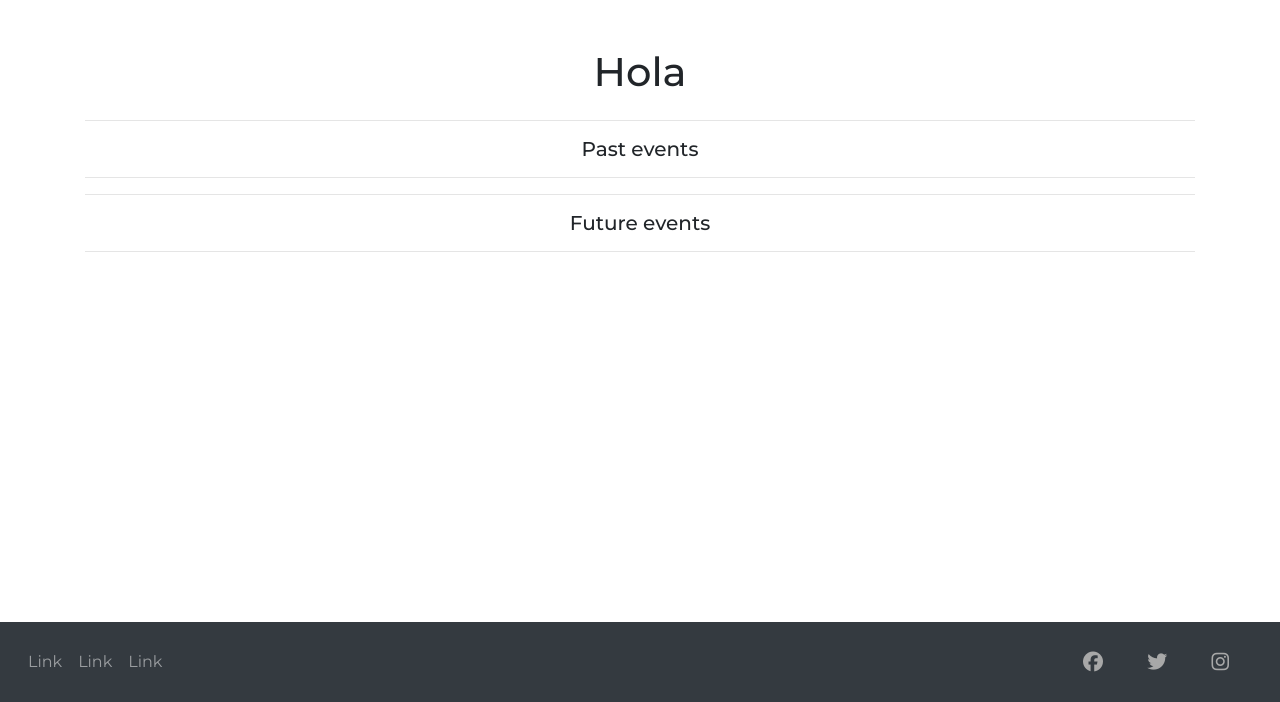
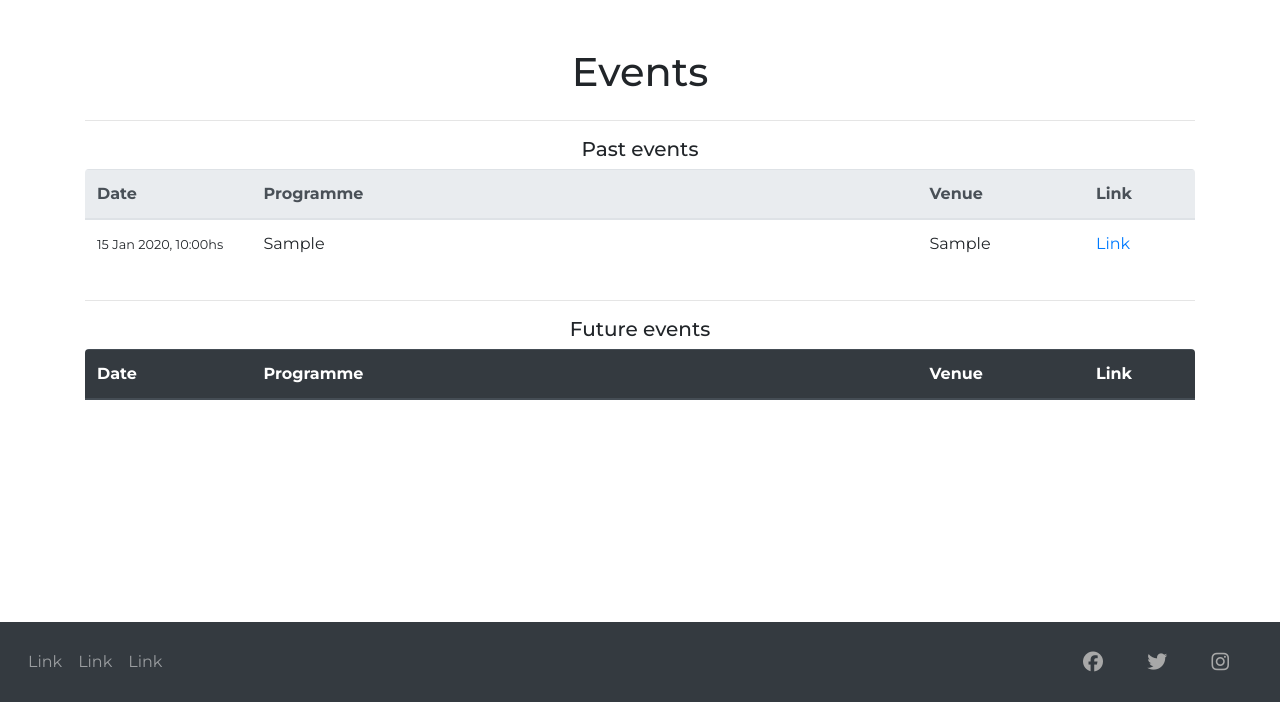
Before and after one commit to GBrachetta/guillermo, a Django app: page /events/ in a window 1280 px wide. Shown: the part 98-800 px from the top of the page. Run offline with Django 3.2, Linux system fonts and the light colour scheme; tables that the repository leaves empty hold one stand-in row (values such as "Sample post"); lists and menus that the app fills with data are empty; some libraries are stand-ins or nearby versions.

Commit message:
Further styled table of events past and future

```diff
--- a/events/templates/events/events.html
+++ b/events/templates/events/events.html
@@ -11,7 +11,7 @@
 
 {% block content %}
 <div class="container mt-5">
-    <h1>Hola</h1>
+    <h1>Events</h1>
 </div>
 
 <div class="container">
@@ -19,47 +19,77 @@
         <div class="col-12">
             <hr>
             <h5>Past events</h5>
-            <hr>
-            {% for event in events %}
+            <div class="table-responsive rounded text-left">
+                <table class="table">
+                    <thead class="thead-light">
+                        <tr>
+                            <th style="width: 15%" scope="col">Date</th>
+                            <th style="width: 60%" scope="col">Programme</th>
+                            <th style="width: 15%" scope="col">Venue</th>
+                            <th style="width: 10%" scope="col">Link</th>
+                        </tr>
+                    </thead>
+                    {% for event in calendar %}
                     {% if event.is_due %}
-            <table>
-                <thead>
+                    <tbody>
                         <tr>
-                        <th>{{ event.date }} on {{ event.time }}</th>
-                        <th>{{ event.name }}</th>
-                        <th>{{ event.venue }}</th>
-                        <th>{{ event.description }}</th>
-                        <th><a href="{{ event.event_url }}">Link</a></th>
-                        {% if event.image %}
-                        <img src="{{ event.image.url }}" alt="">
+                            <th scope="row"><small>{{ event.date|date:"j M Y" }}, {{ event.time|date:"H:i" }}hs</small></th>
+                            <td>{{ event.programme }}</td>
+                            <td>{{ event.venue }}</td>
+                            {% if event.event_url %}
+                            <td scope="col">
+                                <a href="{{ event.event_url }}">Link</a>
+                            </td>
+                            {% else %}
+                            <td scope="col">No link</td>
                             {% endif %}
                         </tr>
-                </thead>
-            </table>
+                    </tbody>
                     {% endif %}
                     {% endfor %}
+                </table>
+            </div>
             <hr>
             <h5>Future events</h5>
-            <hr>
-            {% for event in events %}
+            <div class="table-responsive rounded text-left">
+                <table class="table">
+                    <thead class="thead-dark">
+                        <tr>
+                            <th style="width: 15%" scope="col">Date</th>
+                            <th style="width: 60%" scope="col">Programme</th>
+                            <th style="width: 15%" scope="col">Venue</th>
+                            <th style="width: 10%" scope="col">Link</th>
+                        </tr>
+                    </thead>
+                    {% for event in calendar %}
                     {% if event.is_future %}
-            <table>
-                <thead>
+                    <tbody>
                         <tr>
-                        <th>{{ event.date }} on {{ event.time }}</th>
-                        <th>{{ event.name }}</th>
-                        <th>{{ event.venue }}</th>
-                        <th>{{ event.description }}</th>
-                        <th><a href="{{ event.event_url }}">Link</a></th>
-                        {% if event.image %}
-                        <img src="{{ event.image.url }}" alt="">
+                            <th scope="row"><small>{{ event.date|date:"j M Y" }}, {{ event.time|date:"H:i" }}hs</small></th>
+                            <td>{{ event.programme }}</td>
+                            <td>{{ event.venue }}</td>
+                            {% if event.event_url %}
+                            <td scope="col">
+                                <a href="{{ event.event_url }}">Link</a>
+                            </td>
+                            {% else %}
+                            <td scope="col">No link</td>
                             {% endif %}
                         </tr>
-                </thead>
-            </table>
+                    </tbody>
                     {% endif %}
                     {% endfor %}
+                </table>
+            </div>
         </div>
     </div>
 </div>
 {% endblock content %}
+
+{% block page_footer %}
+<div class="container footer-container">
+    <div class="row">
+        <div class="col"></div>
+    </div>
+</div>
+{% endblock page_footer %}
--- a/events/views.py
+++ b/events/views.py
@@ -1,7 +1,9 @@
 from django.shortcuts import render
+from .models import Event
 
 
 # Create your views here.
 def events(request):
-    context = {"events": "active"}
+    events = Event.objects.all().order_by("date")
+    context = {"calendar": events, "events": "active"}
     return render(request, "events/events.html", context)
```
Lines whose indentation alone changed are shown as unchanged.
